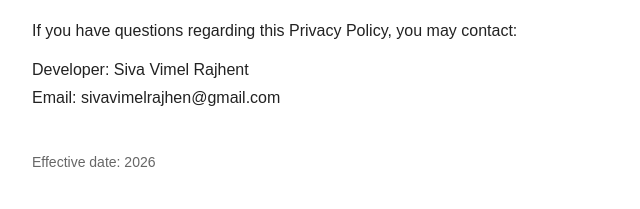
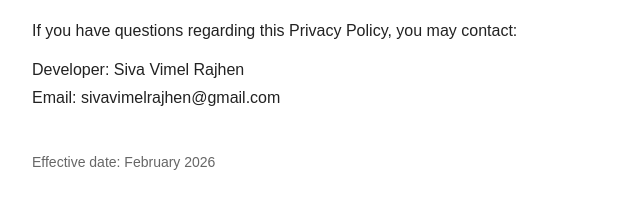
Before and after one commit to SivaVimel/offline-internet-privacy, a plain HTML site: page index.html in a window 1280 px wide. Shown: the part 2394-2603 px from the top of the page, 158-798 px from the left. Drawn offline with Linux system fonts and the light colour scheme.

Commit message:
Update index.html

```diff
--- a/index.html
+++ b/index.html
@@ -107,12 +107,12 @@ https://policies.google.com/technologies/ads
 <p>If you have questions regarding this Privacy Policy, you may contact:</p>
 
 <p>
-Developer: Siva Vimel Rajhent<br>
+Developer: Siva Vimel Rajhen<br>
 Email: sivavimelrajhen@gmail.com
 </p>
 
 <footer>
-<p>Effective date: 2026</p>
+<p>Effective date: February 2026</p>
 </footer>
 
 </body>
```
